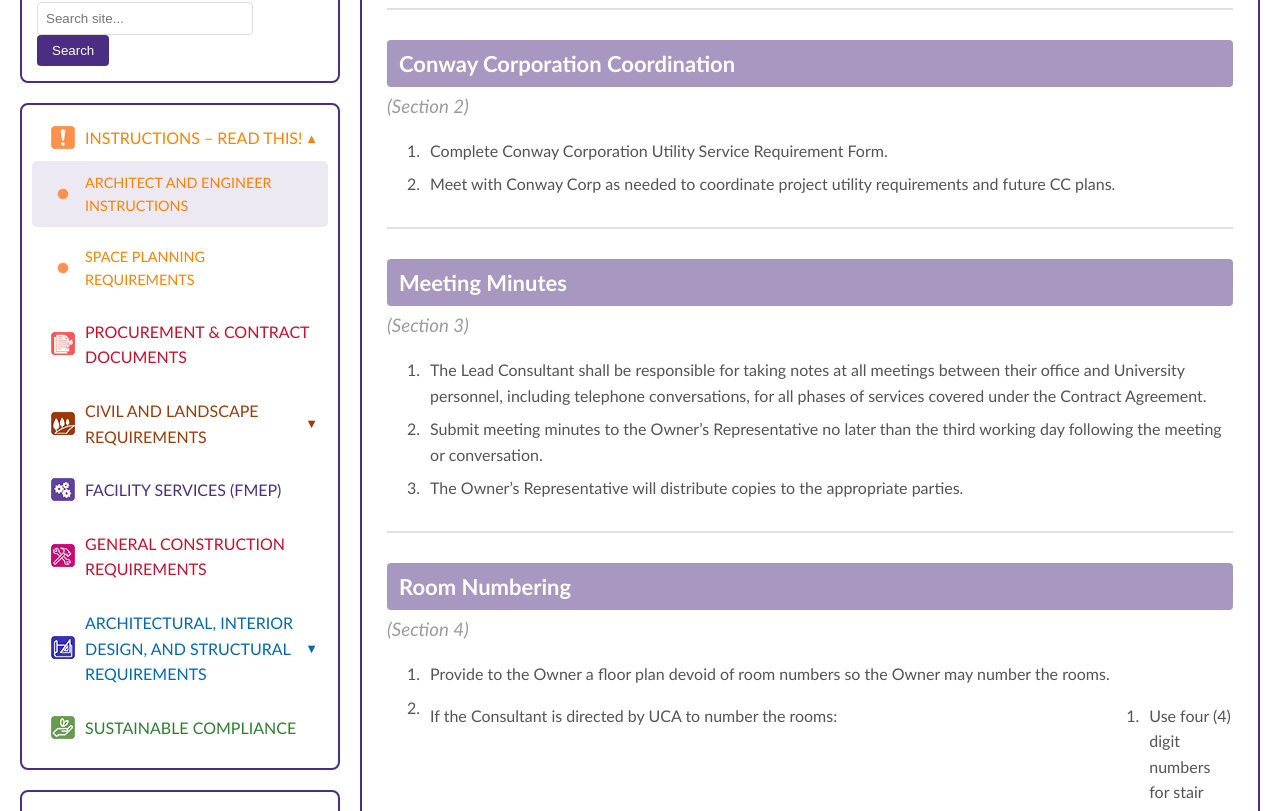
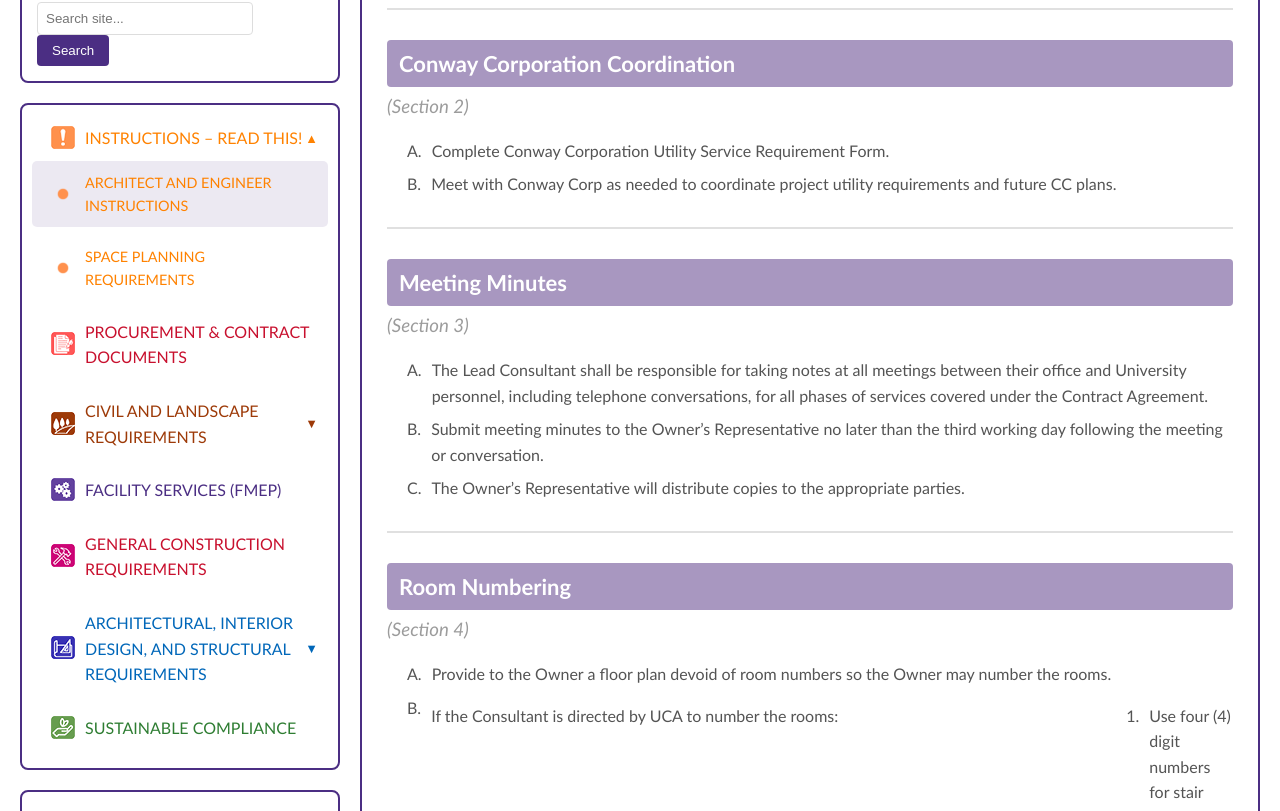
Before and after one commit to AMRJacob/UCA-Construction-Standards-CMS, a Jekyll site: the page built from _standards/instructions/architect-engineer/index.md, in a window 1280 px wide and 1400 px high, scrolled down 322 px. Shown: the part 115-926 px from the top of the window. Built offline with Jekyll 4.4.1, drawn with Linux system fonts in a browser that asks for light colours; a script that is not in the unit is left out.

Commit message:
Update default.html

```diff
--- a/_layouts/default.html
+++ b/_layouts/default.html
@@ -366,18 +366,39 @@
         vertical-align: top;
     }
 
+    /* Ordered lists - First level: A, B, C */
     .main-content-box ol {
         counter-reset: list-counter;
     }
 
     .main-content-box ol > li::before {
-        content: counter(list-counter) ".";
+        content: counter(list-counter, upper-alpha) ".";
         counter-increment: list-counter;
         display: table-cell;
         padding-right: 10px;
         width: 2em;
         text-align: left;
         vertical-align: top;
+    }
+
+    /* Ordered lists - Second level: 1, 2, 3 */
+    .main-content-box ol ol {
+        counter-reset: list-counter-2;
+    }
+
+    .main-content-box ol ol > li::before {
+        content: counter(list-counter-2, decimal) ".";
+        counter-increment: list-counter-2;
+    }
+
+    /* Ordered lists - Third level: a, b, c */
+    .main-content-box ol ol ol {
+        counter-reset: list-counter-3;
+    }
+
+    .main-content-box ol ol ol > li::before {
+        content: counter(list-counter-3, lower-alpha) ".";
+        counter-increment: list-counter-3;
     }
 
     /* Content wrapper for list items */
```
